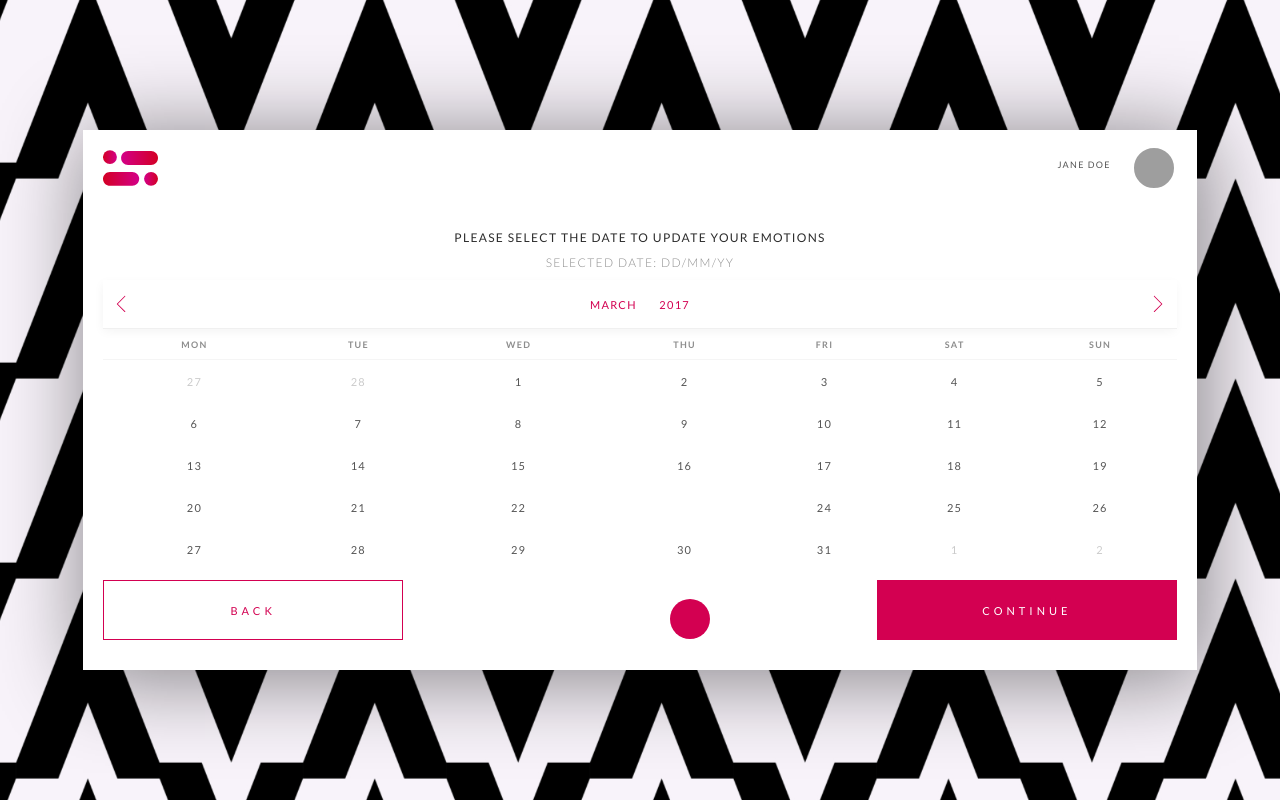
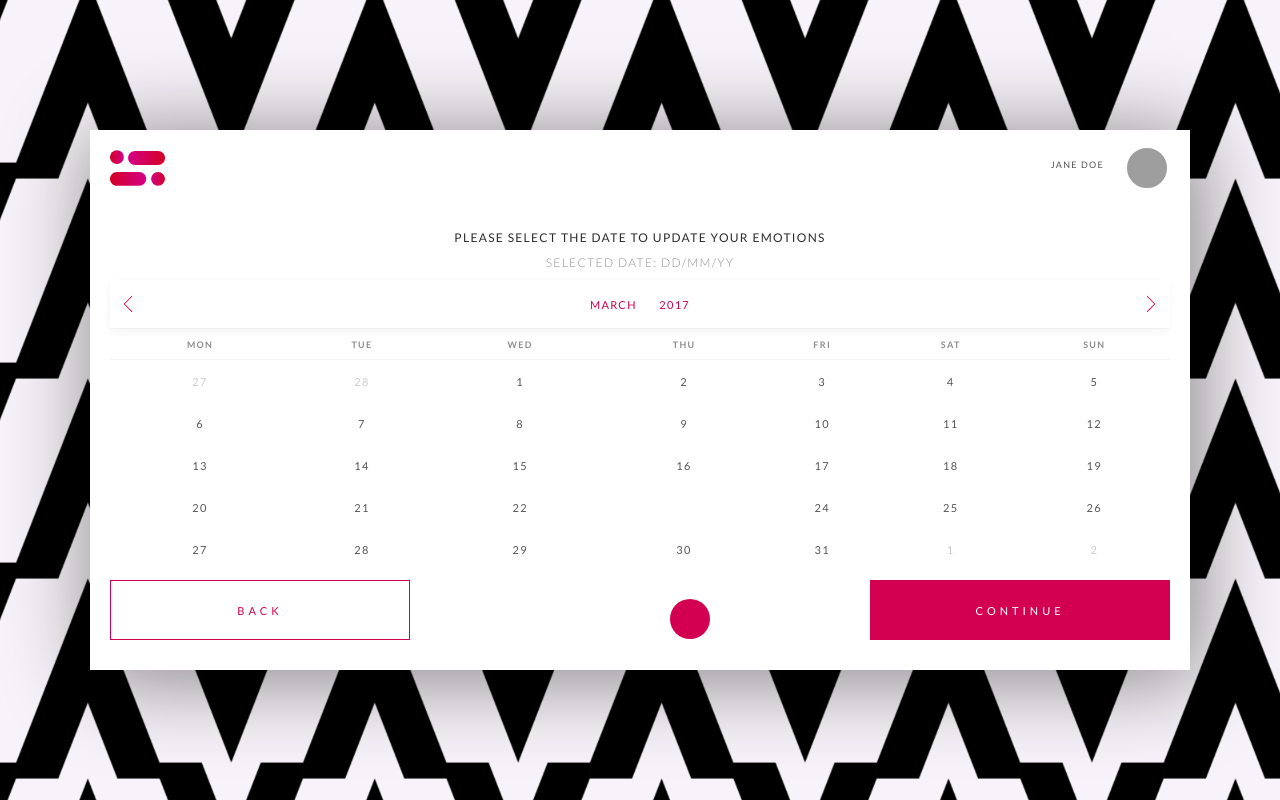
Before and after one commit to vikavld/emoticon, a plain HTML site: page select-date/select-date.html in a window 1280 px wide. Drawn offline with Linux system fonts and the light colour scheme; files that its build step writes are made by us from their sources; grey boxes are pictures that could not be loaded; files whose address does not match are found by name.

Commit message:
fixed-large-card-width

```diff
--- a/css/em-styles.css
+++ b/css/em-styles.css
@@ -10,6 +10,7 @@ html {
 }
 body{
     height:100vh;
+    overflow: hidden;
 }
 a.links{
     color: #d30051;
@@ -38,6 +39,7 @@ a.links:hover{
     display: flex;
     align-items: center;
     justify-content: center;
+    flex-direction: column;
 }
 .positioning-wrapper-vertical-center{
     display: flex;
@@ -115,7 +117,7 @@ a.links:hover{
     background-color: white;
     box-sizing: border-box;
     height: 540px;
-    width: 87%;
+    width: 1100px;
     padding: 0px;
 }
 @media screen and (min-width: 667px) and (max-width: 1024px) {
```
